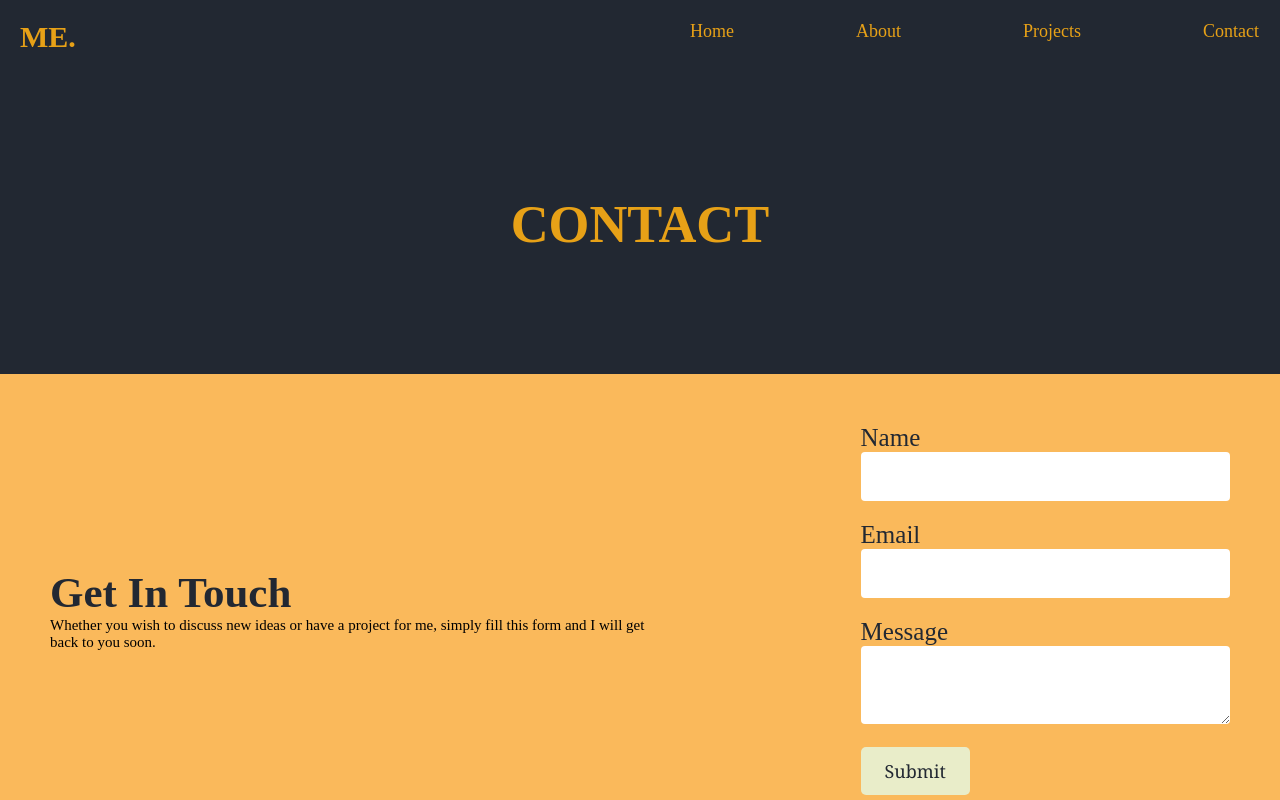
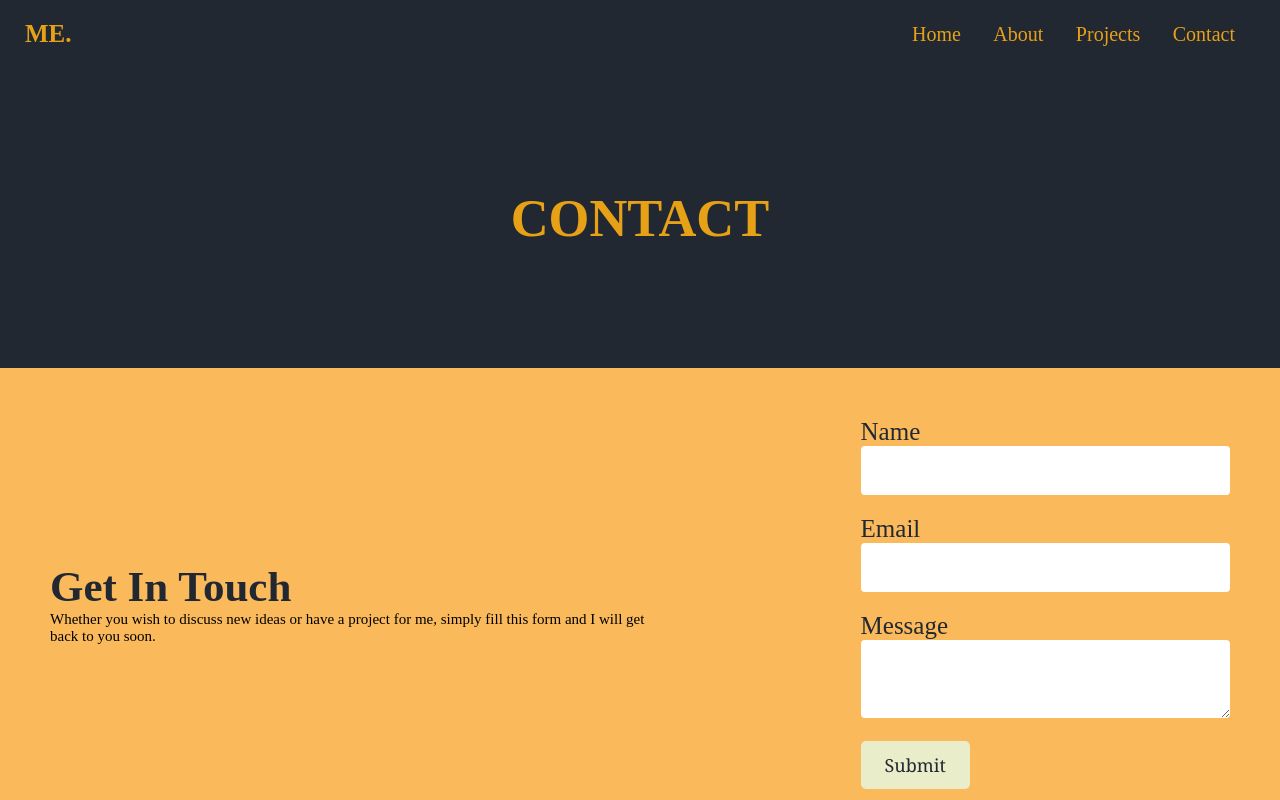
Before and after one commit to Whereisade/Portfolio, a plain HTML site: page contact.html in a window 1280 px wide. Shown: the top 800 px of the page. Drawn offline with Linux system fonts and the light colour scheme.

Commit message:
added the new nav to all the pages

```diff
--- a/Css/contact.css
+++ b/Css/contact.css
@@ -2,58 +2,46 @@
     margin: 0;
     padding: 0;
     box-sizing: border-box;
+    text-decoration: none;
 }
 html{
     font-size: 10px;
 }
 
+
 header{
-    display: flex;
-    justify-content: space-between;
-    background-color: #222832;
-    height: fit-content;
     position: sticky;
     top: 0;
     z-index: 10;
-    /* align-items: center; */
-    width: 100%;
+    background-color: #222832;
 }
+.navi{
 
+    padding: 20px 15px 20px 25px;
+}
 .dev{
     display: flex;
-    justify-content: center;
     align-items: center;
-    padding: 2rem;
+    justify-content: space-between;
 }
-.dev h1{
+.dev h1 a{
+    font-size: 25px;
     color: #E7A117;
-    font-weight: 600;
-    font-size: 30px;
 }
-
-.navi ul{
-    display: flex;
-    gap: 8rem;
-    list-style: none;
-    font-size: 18px;
+li{
+    display: inline-block;
+    list-style-type: none;
+}
+li a{
+    margin-right: 30px;
+    font-size: 20px;
+    font-weight: 500;
+    color: #E7A117;
 
 }
-
-.navlist li{
-    padding: 2.1rem;
-    color: #603F26;
-}
-a{
-    text-decoration: none;
-    color: #E7A117;
-    font-weight: 500;
-}
-
-nav ul li a:hover{
-    transform: scale(1.5);
-    font-size: 19px;
-    text-decoration: underline;
-    text-decoration-color: #432818;
+li a:hover{
+    transition: ease-in 0.5s;
+    color: #F7F7F7;
 }
 
 /* form page */
--- a/Css/project.css
+++ b/Css/project.css
@@ -2,56 +2,48 @@
     padding: 0;
     margin: 0;
     box-sizing: border-box;
+    text-decoration: none;
 }
 
 html{
     font-size: 10px;
 }
+
+
 header{
-    display: flex;
-    justify-content: space-between;
-    background-color: #222832;
-    height: fit-content;
     position: sticky;
     top: 0;
     z-index: 10;
-    /* align-items: center; */
+    background-color: #222832;
+}
+.navi{
+
+    padding: 20px 15px 20px 25px;
 }
 .dev{
     display: flex;
-    justify-content: center;
     align-items: center;
-    padding: 2rem;
+    justify-content: space-between;
 }
-.dev h1{
+.dev h1 a{
+    font-size: 25px;
     color: #E7A117;
-    font-weight: 600;
-    font-size: 30px;
 }
-
-.navi ul{
-    display: flex;
-    gap: 8rem;
-    list-style: none;
-    font-size: 18px;
+li{
+    display: inline-block;
+    list-style-type: none;
+}
+li a{
+    margin-right: 30px;
+    font-size: 20px;
+    font-weight: 500;
+    color: #E7A117;
 
 }
-.navlist li{
-    padding: 2.1rem;
-    color: #E7A117;
+li a:hover{
+    transition: ease-in 0.5s;
+    color: #F7F7F7;
 }
-a{
-    text-decoration: none;
-    color: #E7A117;
-    font-weight: 400;
-}
-
-nav ul li a:hover{
-    transform: scale(1.5);
-    font-size: 19px;
-    text-decoration: underline;
-}
-
 
 .tophead{
 
--- a/contact.html
+++ b/contact.html
@@ -12,28 +12,29 @@
 </head>
 <body>
     <header>
+        <nav class="navi">
             <div class="dev">
-            <h1 >ME.</h1>
-
-        </div>
-        <nav class="navi">
+                <h1><a href="index.html">ME.</a></h1>
 
                 <ul class="navlist">
-                <li>
+                    <li class="navt">
                         <a href="index.html">Home</a>
                     </li>
-                <li>
+                    <li class="navt">
                         <a href="#aboutme">About</a>
                     </li>
-                <li>
+                    <li class="navt">
                         <a href="project.html">Projects</a>
                     </li>
-                <li>
+                    <li class="navt">
                         <a href="contact.html">Contact</a>
                     </li>
                 </ul>
+            </div>
+
         </nav>
     </header>
+
 
     <section class="conhead">
         <h1>CONTACT</h1>
```
Also changed, not shown: Css/style.css (+1 -48 lines), project.html (+10 -8 lines). Lines whose indentation alone changed are shown as unchanged.
